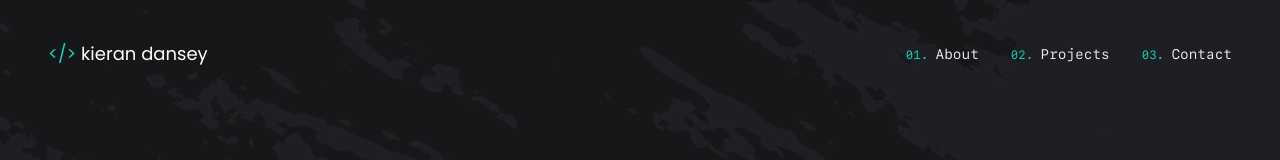
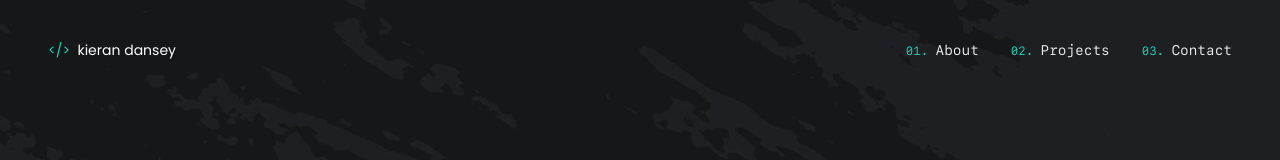
Before and after one commit to kdan80/v5, a Next.js app: page / in a window 1280 px wide. Shown: the top 160 px of the page. Built offline with nearby package versions, Linux system fonts and the light colour scheme.

Commit message:
decrease font size

```diff
--- a/src/components/Header/Header.tsx
+++ b/src/components/Header/Header.tsx
@@ -7,9 +7,9 @@ const Header = () => {
         <header className='fixed top-0 w-full p-[5vw] md:px-12 md:py-10 flex justify-between items-center'>
             <a
                 href='#landing'
-                className='text-white text-lg hover:text-green font-sans'
+                className='text-white text-sm hover:text-green font-sans'
             >
-                <span className='text-green '>&lt;/&gt;&nbsp;</span>
+                <span className='text-green '>&lt;/&gt;&nbsp;&nbsp;</span>
                 <span className='transition-colors ease-in-out duration-500'>kieran dansey</span>
             </a>
             <nav className='hidden md:flex gap-8'>
```
